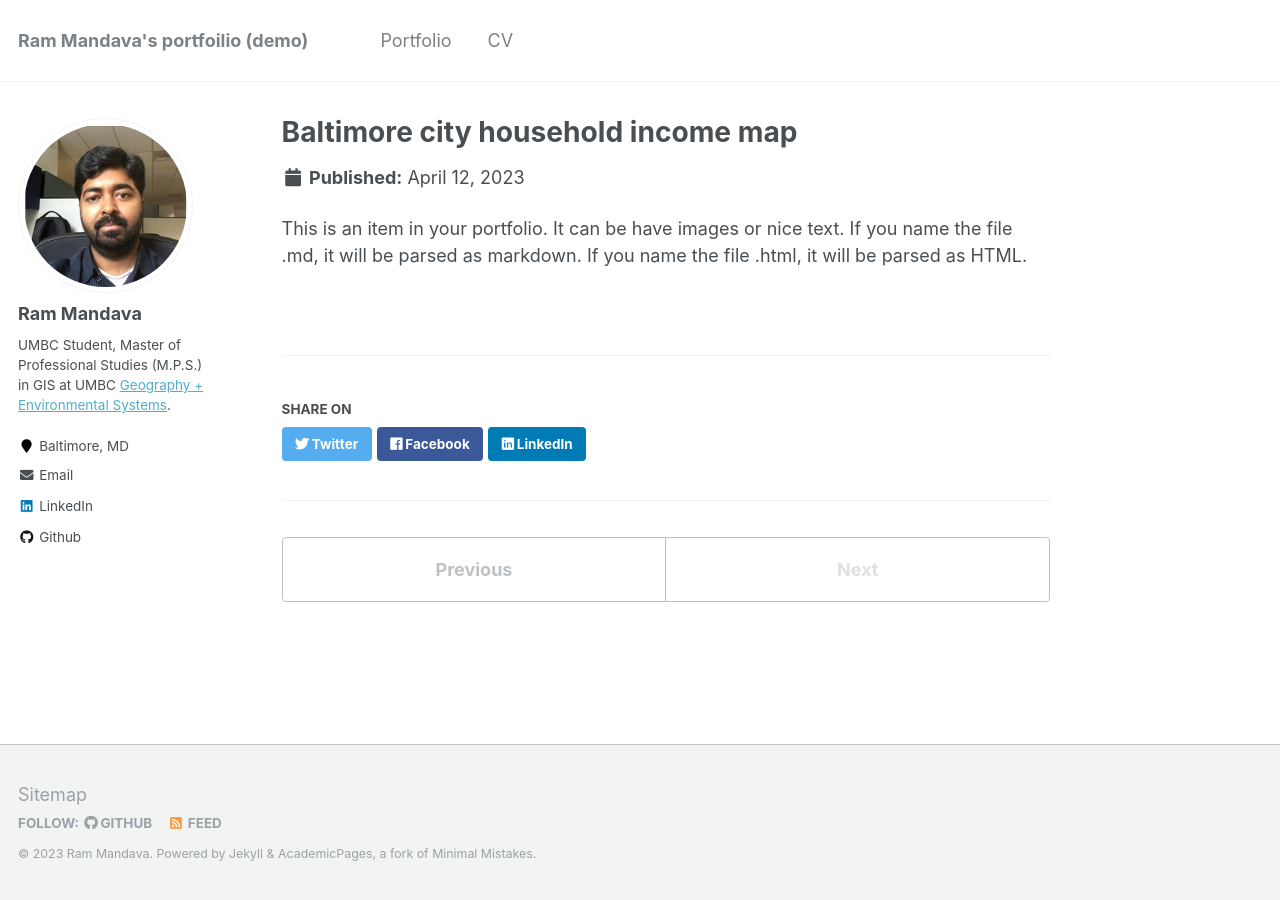
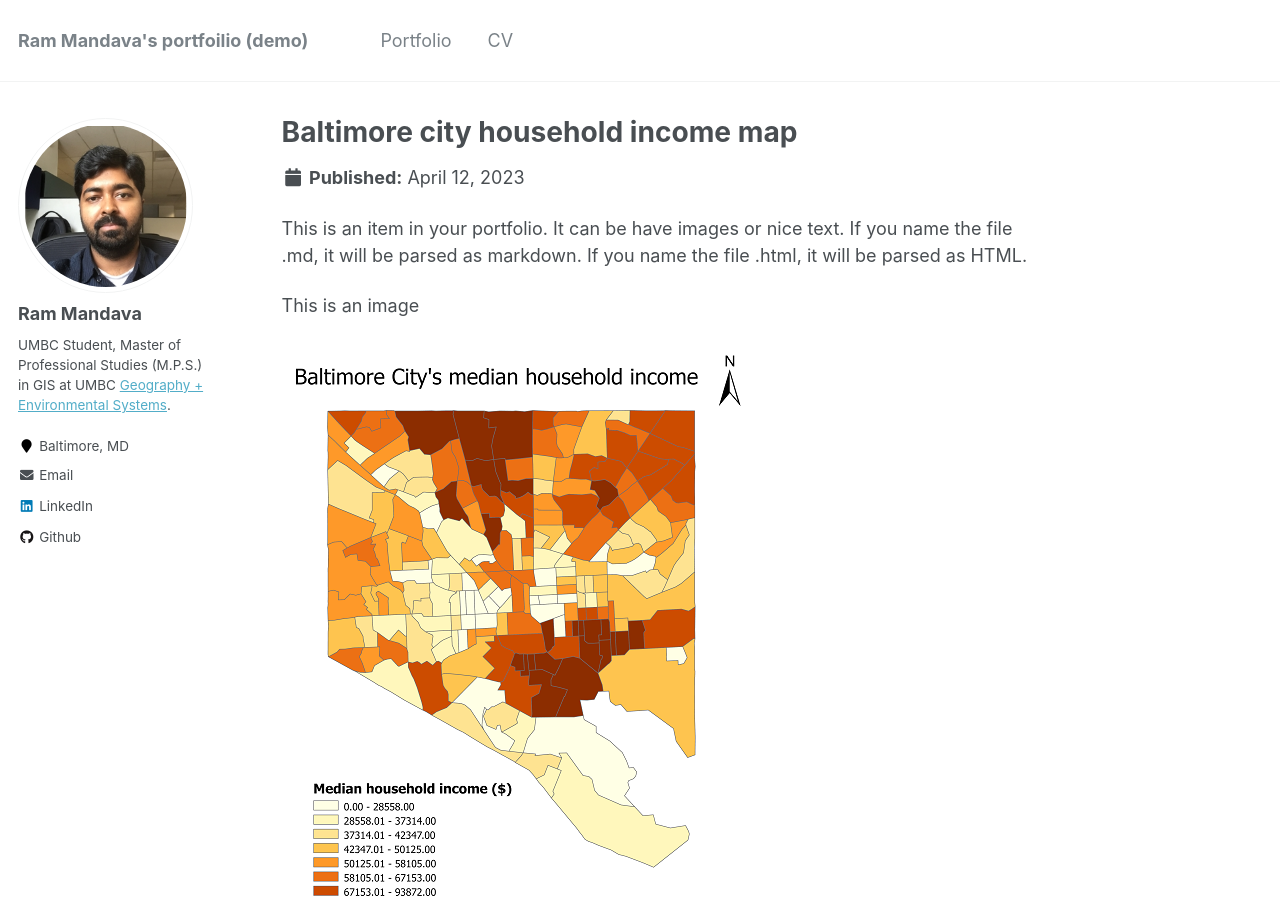
Before and after one commit to mandavaram/mandavaram.github.io, a Jekyll site: the page built from _portfolio/portfolio-5.md, in a window 1280 px wide and 900 px high. Built offline with Jekyll 4.4.1, drawn with Linux system fonts in a browser that asks for light colours.

Commit message:
Update portfolio-5.md

```diff
--- a/_portfolio/portfolio-5.md
+++ b/_portfolio/portfolio-5.md
@@ -5,3 +5,7 @@ collection: portfolio
 ---
 
 This is an item in your portfolio. It can be have images or nice text. If you name the file .md, it will be parsed as markdown. If you name the file .html, it will be parsed as HTML.
+
+This is an image
+
+![Baltimore city household income map](/images/baltimore_household_income.png "Baltimore city household income map")
```
